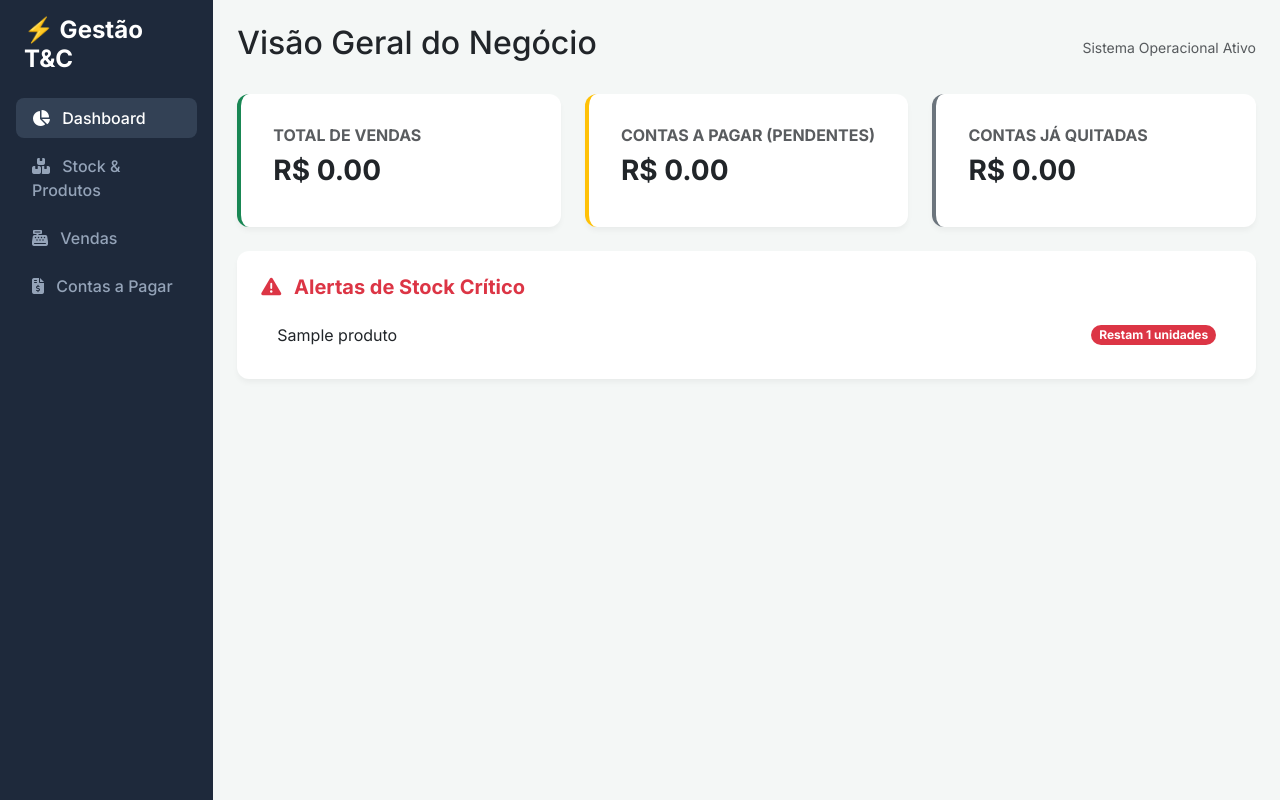
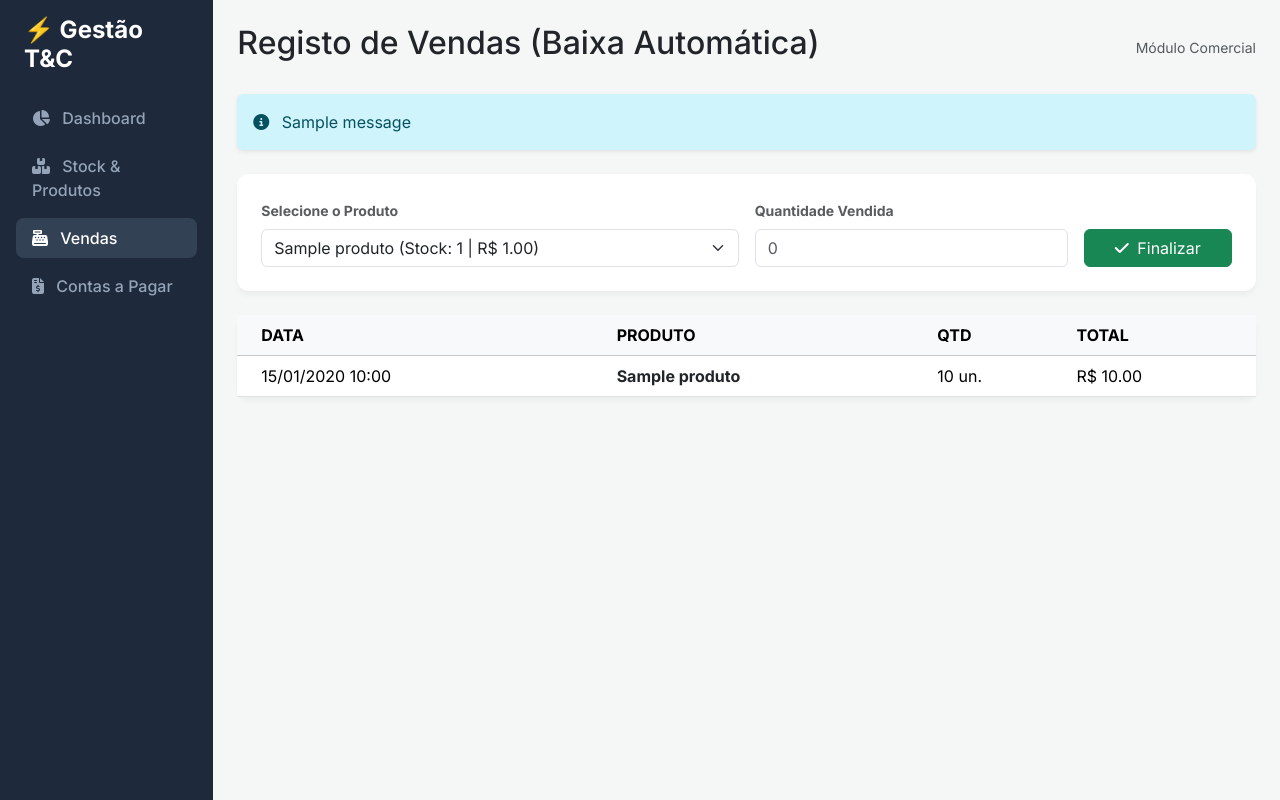
Before and after one commit to tanielemaya-beep/crm-estoque, a Flask app: template templates/vendas.html in a window 1280 px wide. Run offline with Flask 3, Linux system fonts and the light colour scheme; the template is opened without the code that fills it: values that come from a table or form of the project are taken from there, others are empty; tables that the repository leaves empty hold one stand-in row (values such as "Sample post"); one stand-in notice (Sample message) is shown.

Commit message:
Atualizacao automatica rapida

```diff
--- a/templates/vendas.html
+++ b/templates/vendas.html
@@ -3,7 +3,7 @@
 <head>
     <meta charset="UTF-8">
     <meta name="viewport" content="width=device-width, initial-scale=1.0">
-    <title>Dashboard Executivo - Gestão</title>
+    <title>Gestão de Vendas</title>
     <link href="https://cdn.jsdelivr.net/npm/bootstrap@5.3.2/dist/css/bootstrap.min.css" rel="stylesheet">
     <link href="https://fonts.googleapis.com/css2?family=Inter:wght@300;400;500;600;700&display=swap" rel="stylesheet">
     <link rel="stylesheet" href="https://cdnjs.cloudflare.com/ajax/libs/font-awesome/6.4.0/css/all.min.css">
@@ -21,55 +21,65 @@
             <nav class="col-md-3 col-lg-2 d-md-block sidebar collapse p-3">
                 <h4 class="text-white fw-bold mb-4 px-2">⚡ Gestão T&C</h4>
                 <ul class="nav flex-column">
-                    <li class="nav-item"><a class="nav-link active" href="/"><i class="fas fa-chart-pie me-2"></i> Dashboard</a></li>
+                    <li class="nav-item"><a class="nav-link" href="/"><i class="fas fa-chart-pie me-2"></i> Dashboard</a></li>
                     <li class="nav-item"><a class="nav-link" href="/produtos"><i class="fas fa-boxes me-2"></i> Stock & Produtos</a></li>
-                    <li class="nav-item"><a class="nav-link" href="/vendas"><i class="fas fa-cash-register me-2"></i> Vendas</a></li>
+                    <li class="nav-item"><a class="nav-link active" href="/vendas"><i class="fas fa-cash-register me-2"></i> Vendas</a></li>
                     <li class="nav-item"><a class="nav-link" href="/contas-pagar"><i class="fas fa-file-invoice-dollar me-2"></i> Contas a Pagar</a></li>
                 </ul>
             </nav>
             <main class="col-md-9 ms-sm-auto col-lg-10 px-md-4 py-4">
                 <div class="d-flex justify-content-between align-items-center mb-4">
-                    <h2>Visão Geral do Negócio</h2>
-                    <span class="text-muted small">Sistema Operacional Ativo</span>
+                    <h2>Registo de Vendas (Baixa Automática)</h2>
+                    <span class="text-muted small">Módulo Comercial</span>
                 </div>
-                <div class="row g-4 mb-4">
-                    <div class="col-md-4">
-                        <div class="card card-custom p-3 border-start border-4 border-success bg-white">
-                            <div class="card-body">
-                                <h6 class="text-muted text-uppercase fs-7 fw-bold">Total de Vendas</h6>
-                                <h3 class="fw-bold text-dark mt-2">R$ {{ "%.2f"|format(total_vendas) }}</h3>
+                {% with messages = get_flashed_messages() %}
+                    {% if messages %}
+                        <div class="alert alert-info border-0 shadow-sm mb-4"><i class="fas fa-info-circle me-2"></i> {{ messages[0] }}</div>
+                    {% endif %}
+                {% endwith %}
+                <div class="card card-custom p-4 mb-4 bg-white">
+                    <form method="POST">
+                        <div class="row g-3">
+                            <div class="col-md-6">
+                                <label class="form-label small fw-bold text-muted">Selecione o Produto</label>
+                                <select name="produto_id" class="form-select" required>
+                                    {% for p in produtos %}
+                                        <option value="{{ p.id }}">{{ p.nome }} (Stock: {{ p.estoque }} | R$ {{ "%.2f"|format(p.preco_venda) }})</option>
+                                    {% endfor %}
+                                </select>
+                            </div>
+                            <div class="col-md-4">
+                                <label class="form-label small fw-bold text-muted">Quantidade Vendida</label>
+                                <input type="number" name="quantidade" min="1" class="form-control" placeholder="0" required>
+                            </div>
+                            <div class="col-md-2 d-flex align-items-end">
+                                <button type="submit" class="btn btn-success w-100"><i class="fas fa-check me-1"></i> Finalizar</button>
                             </div>
                         </div>
-                    </div>
-                    <div class="col-md-4">
-                        <div class="card card-custom p-3 border-start border-4 border-warning bg-white">
-                            <div class="card-body">
-                                <h6 class="text-muted text-uppercase fs-7 fw-bold">Contas a Pagar (Pendentes)</h6>
-                                <h3 class="fw-bold text-dark mt-2">R$ {{ "%.2f"|format(total_a_pagar) }}</h3>
-                            </div>
+                    </form>
+                </div>
+                <div class="card card-custom bg-white">
+                    <div class="card-body p-0">
+                        <div class="table-responsive">
+                            <table class="table table-hover align-middle mb-0">
+                                <thead class="table-light text-uppercase fs-7">
+                                    <tr><th class="ps-4">Data</th><th>Produto</th><th>Qtd</th><th>Total</th></tr>
+                                </thead>
+                                <tbody>
+                                    {% for v in vendas %}
+                                    <tr>
+                                        <td class="ps-4">{{ v.data.strftime('%d/%m/%Y %H:%M') }}</td>
+                                        <td class="fw-bold text-dark">{{ v.produto.nome }}</td>
+                                        <td>{{ v.quantidade }} un.</td>
+                                        <td>R$ {{ "%.2f"|format(v.valor_total) }}</td>
+                                    </tr>
+                                    {% else %}
+                                    <tr><td colspan="4" class="text-center py-4 text-muted">Nenhuma venda registada ainda.</td></tr>
+                                    {% endfor %}
+                                </tbody>
+                            </table>
                         </div>
                     </div>
-                    <div class="col-md-4">
-                        <div class="card card-custom p-3 border-start border-4 border-secondary bg-white">
-                            <div class="card-body">
-                                <h6 class="text-muted text-uppercase fs-7 fw-bold">Contas Já Quitadas</h6>
-                                <h3 class="fw-bold text-dark mt-2">R$ {{ "%.2f"|format(total_pago) }}</h3>
-                            </div>
-                        </div>
-                    </div>
-                </div>
-                <div class="card card-custom p-4 bg-white">
-                    <h5 class="fw-bold text-danger mb-3"><i class="fas fa-exclamation-triangle me-2"></i> Alertas de Stock Crítico</h5>
-                    <ul class="list-group list-group-flush">
-                        {% for p in produtos_criticos %}
-                            <li class="list-group-item d-flex justify-content-between align-items-center">
-                                <span>{{ p.nome }}</span>
-                                <span class="badge bg-danger rounded-pill">Restam {{ p.estoque }} unidades</span>
-                            </li>
-                        {% else %}
-                            <li class="list-group-item text-success border-0"><i class="fas fa-check-circle me-2"></i> Todos os produtos estão com níveis de stock seguros.</li>
-                        {% endfor %}
-                    </ul>
                 </div>
             </main>
         </div>
```
